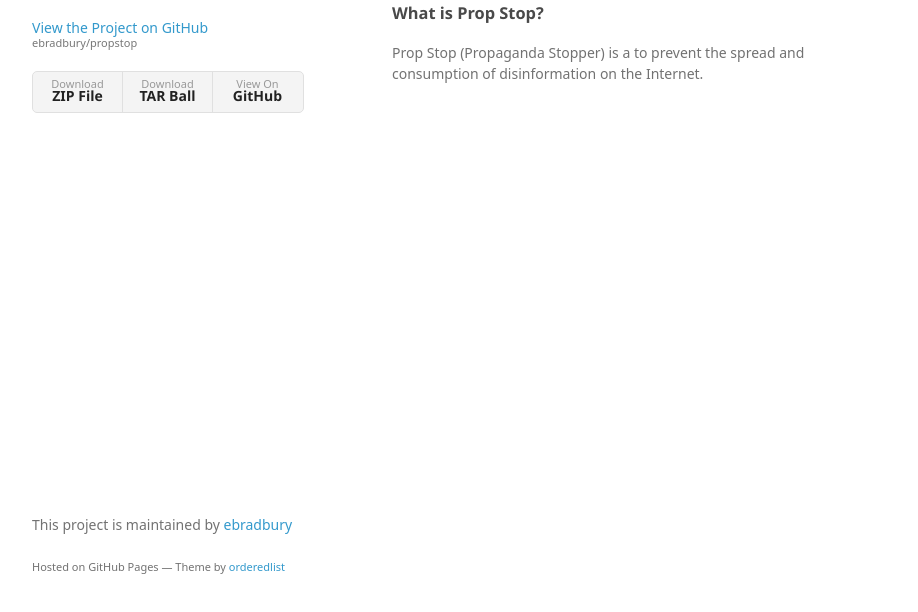
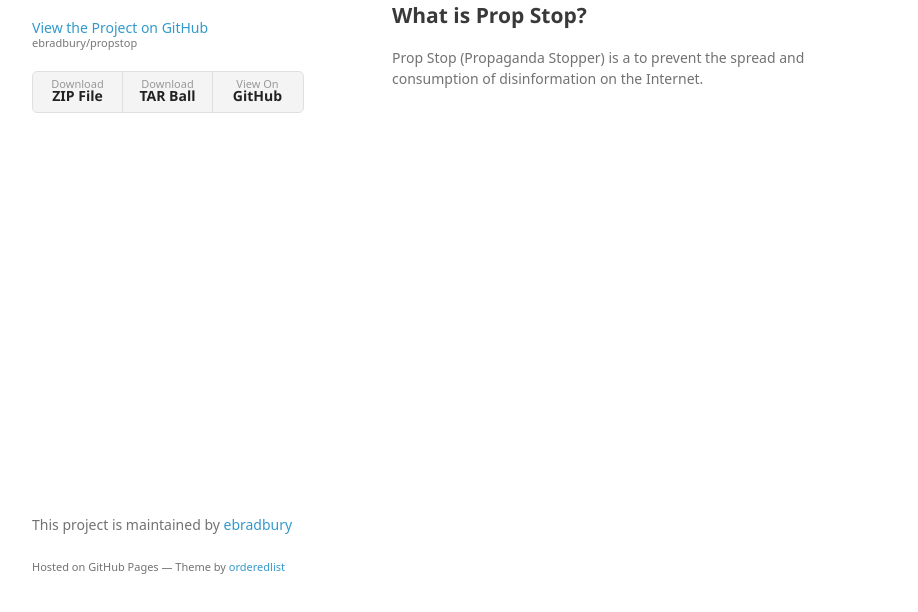
Before and after one commit to ebradbury/propstop, a plain HTML site: page index.html in a window 1280 px wide. Shown: the part 154-766 px from the top of the page, without its empty margins (178-1096 px from the left). Drawn offline with Linux system fonts and the light colour scheme; a web font is replaced by a local one.

Commit message:
Create gh-pages branch via GitHub

```diff
--- a/index.html
+++ b/index.html
@@ -35,8 +35,8 @@
 <p>information, especially of a biased or misleading nature, used to promote or publicize a particular political cause or point of view</p>
 </blockquote>
 
-<h3>
-<a id="what-is-prop-stop" class="anchor" href="#what-is-prop-stop" aria-hidden="true"><span class="octicon octicon-link"></span></a>What is Prop Stop?</h3>
+<h2>
+<a id="what-is-prop-stop" class="anchor" href="#what-is-prop-stop" aria-hidden="true"><span class="octicon octicon-link"></span></a>What is Prop Stop?</h2>
 
 <p>Prop Stop (Propaganda Stopper) is a to prevent the spread and consumption of disinformation on the Internet.</p>
       </section>
--- a/params.json
+++ b/params.json
@@ -1 +1 @@
-{"name":"Prop Stop","tagline":"Stop propaganda at its source and liberate your mind from disinformation.","body":"### prop·a·gan·da\r\n>information, especially of a biased or misleading nature, used to promote or publicize a particular political cause or point of view\r\n\r\n### What is Prop Stop?\r\nProp Stop (Propaganda Stopper) is a to prevent the spread and consumption of disinformation on the Internet.\r\n","google":"UA-71510718-1","note":"Don't delete this file! It's used internally to help with page regeneration."}
+{"name":"Prop Stop","tagline":"Stop propaganda at its source and liberate your mind from disinformation.","body":"### prop·a·gan·da\r\n>information, especially of a biased or misleading nature, used to promote or publicize a particular political cause or point of view\r\n\r\n## What is Prop Stop?\r\nProp Stop (Propaganda Stopper) is a to prevent the spread and consumption of disinformation on the Internet.\r\n","google":"UA-71510718-1","note":"Don't delete this file! It's used internally to help with page regeneration."}
```
